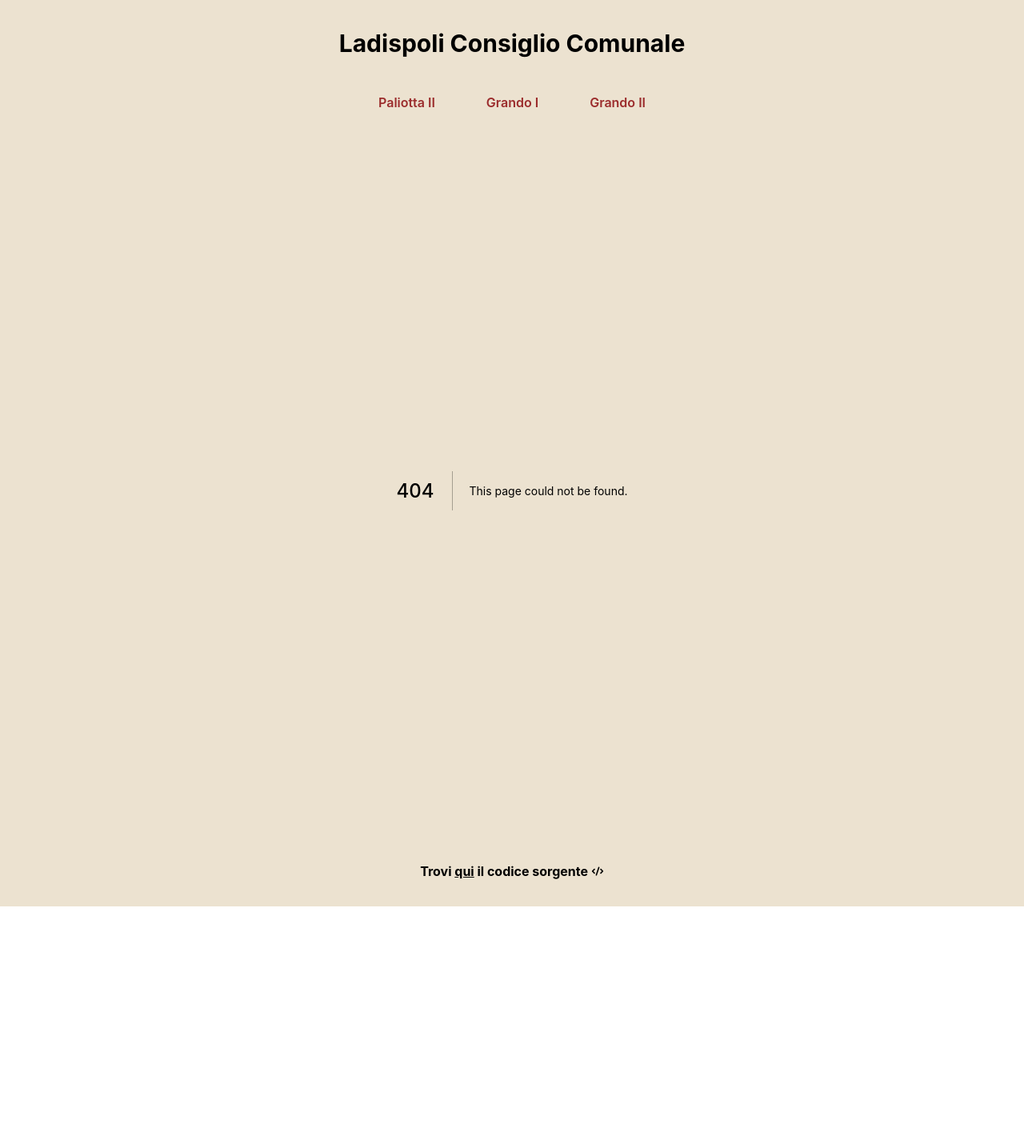
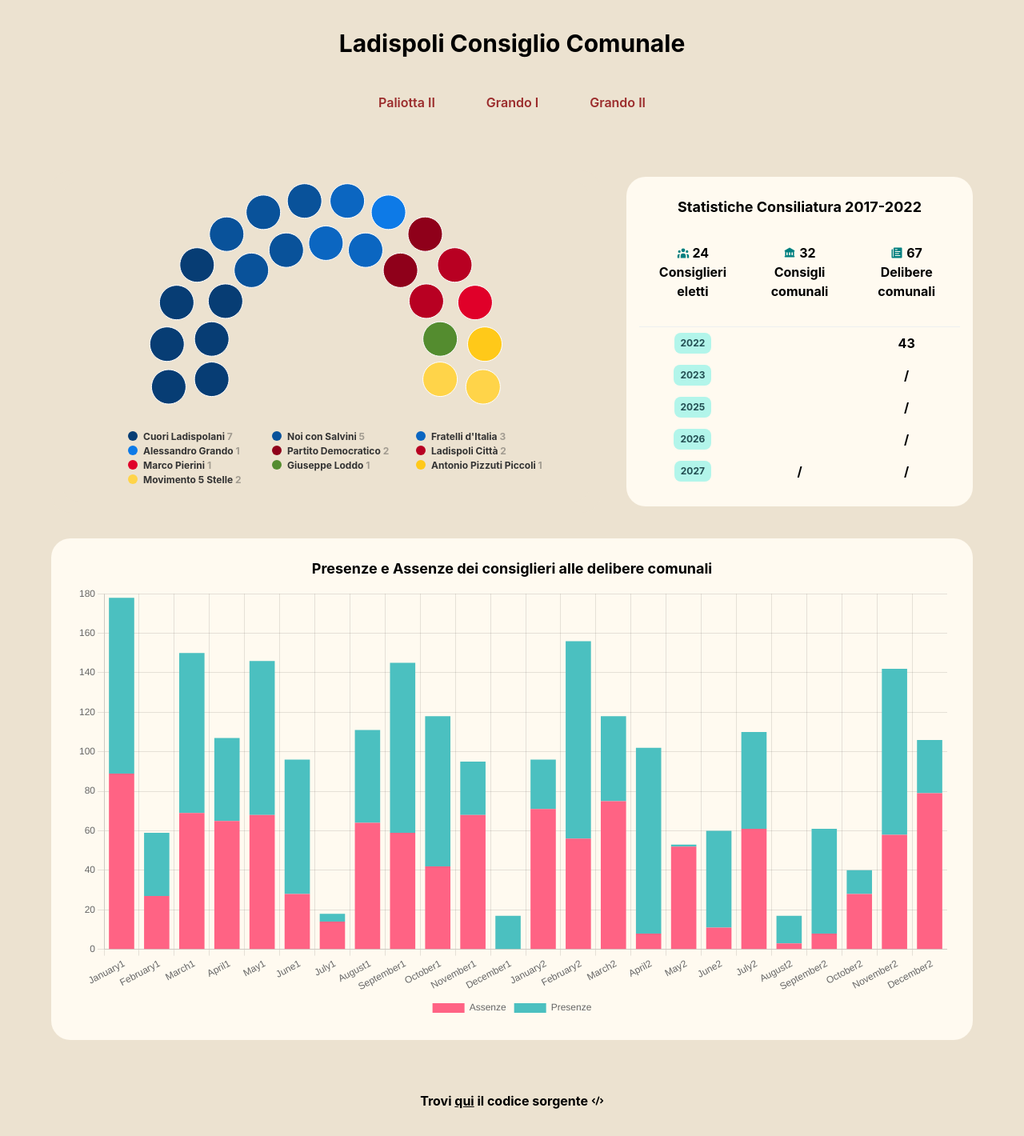
Before and after one commit to fiorins/consigliocomunale, a Next.js app: page /bella1 in a window 1280 px wide. Before the commit this address had no page. Shown: the whole page at 80% size. Before the commit the page ends 1133 px from the top, so only its background shows below. Built offline with nearby package versions, Linux system fonts and the light colour scheme.

Commit message:
new view

```diff
--- a/components/Card.tsx
+++ b/components/Card.tsx
@@ -25,15 +25,8 @@ interface CardProps {
 
 export const Card: React.FC<CardProps> = (props) => {
   return (
-    <Box rounded="lg" bg="orange.50" boxShadow="base" p={4}>
-      <Text
-        px={2}
-        py={4}
-        textAlign="center"
-        color="black"
-        fontSize="lg"
-        fontWeight="700"
-      >
+    <Box rounded="3xl" bg="orange.50" py={6} px={4}>
+      <Text textAlign="center" color="black" fontSize="lg" fontWeight="700">
         {props.title}
       </Text>
       <SimpleGrid columns={3} spacing={0}>
--- a/components/ParliamentChart.tsx
+++ b/components/ParliamentChart.tsx
@@ -3,6 +3,7 @@ import { useState, useEffect } from "react";
 import HighchartsReact from "highcharts-react-official";
 import Highcharts from "highcharts";
 import ItemSeries from "highcharts/modules/item-series";
+import { Box } from "@chakra-ui/react";
 
 if (typeof Highcharts === "object") {
   ItemSeries(Highcharts);
@@ -12,8 +13,8 @@ export const ParliamentChart = (my_data: any) => {
   const [chartOptions, setChartOptions] = useState(my_data);
 
   return (
-    <div style={{ width: "100%" }}>
+    <Box rounded="3xl" bg="#ECE2D0" w={[300, 400, 550, 800]} p={3.5}>
       <HighchartsReact highcharts={Highcharts} options={chartOptions} />
-    </div>
+    </Box>
   );
 };
--- a/components/StatsChart.tsx
+++ b/components/StatsChart.tsx
@@ -1,9 +1,114 @@
 import React from "react";
+import type { NextPage } from "next";
+import {
+  Chart as ChartJS,
+  CategoryScale,
+  LinearScale,
+  BarElement,
+  Title,
+  Tooltip,
+  Legend,
+} from "chart.js";
+import { faker } from "@faker-js/faker";
+import { Bar } from "react-chartjs-2";
+import {
+  Stack,
+  Flex,
+  Center,
+  Box,
+  VStack,
+  Text,
+  Container,
+} from "@chakra-ui/react";
+import { Card } from "../components/Card";
+import { optionsSindacoFake } from "../data/parliament-chart/dataSindacoFake";
+
+ChartJS.register(
+  CategoryScale,
+  LinearScale,
+  BarElement,
+  Title,
+  Tooltip,
+  Legend
+);
+
+export const options = {
+  plugins: {
+    legend: {
+      position: "bottom" as const,
+    },
+    title: {
+      display: false,
+      text: "Chart.js Bar Chart - Stacked",
+    },
+  },
+  responsive: true,
+
+  //commentando qui si toglie lo stacked
+  scales: {
+    x: {
+      stacked: true,
+    },
+    y: {
+      stacked: true,
+    },
+  },
+};
+
+const labels = [
+  "January1",
+  "February1",
+  "March1",
+  "April1",
+  "May1",
+  "June1",
+  "July1",
+  "August1",
+  "September1",
+  "October1",
+  "November1",
+  "December1",
+  "January2",
+  "February2",
+  "March2",
+  "April2",
+  "May2",
+  "June2",
+  "July2",
+  "August2",
+  "September2",
+  "October2",
+  "November2",
+  "December2",
+];
+
+export const data = {
+  labels,
+  datasets: [
+    {
+      label: "Assenze",
+      data: labels.map(() => faker.datatype.number({ min: 0, max: 100 })), //anche negativi volendo
+      backgroundColor: "rgb(255, 99, 132)",
+      //backgroundColor: "rgba(255, 99, 132, 0.5)",
+    },
+    {
+      label: "Presenze",
+      data: labels.map(() => faker.datatype.number({ min: 0, max: 100 })),
+      backgroundColor: "rgb(75, 192, 192)",
+      //backgroundColor: "rgba(53, 162, 235, 0.5)",
+    },
+  ],
+};
 
 export const StatsChart = () => {
   return (
-    <>
-      <div></div>
-    </>
+    <Box rounded="3xl" bg="orange.50" py={6} px={8} w={["100%"]}>
+      <VStack>
+        <Text textAlign="center" color="black" fontSize="lg" fontWeight="700">
+          Presenze e Assenze dei consiglieri alle delibere comunali
+        </Text>
+        <Bar options={options} data={data} />
+      </VStack>
+    </Box>
   );
 };
--- /dev/null
+++ b/data/parliament-chart/dataSindacoFake.ts
@@ -0,0 +1,153 @@
+const groupSindacoFake = [
+  ["Cuori Ladispolani", 7, "#073D74"],
+  ["Noi con Salvini", 5, "#09529A"],
+  ["Fratelli d'Italia", 3, "#0B66C1"],
+  ["Alessandro Grando", 1, "#0D7AE7"],
+
+  ["Partito Democratico", 2, "#8F001A"],
+  ["Ladispoli Città", 2, "#B80022"],
+  ["Marco Pierini", 1, "#E00029"],
+
+  ["Giuseppe Loddo", 1, "#548C2F"],
+
+  ["Antonio Pizzuti Piccoli", 1, "#FFC919"],
+  ["Movimento 5 Stelle", 2, "#FFD449"],
+];
+
+export const optionsSindacoFake = {
+  chart: {
+    type: "item",
+    borderRadius: 20,
+    backgroundColor: "#ECE2D0", //ECE2D0
+    style: {
+      fontFamily:
+        "-apple-system, BlinkMacSystemFont, Segoe UI, Roboto, Oxygen, Ubuntu, Cantarell, Fira Sans, Droid Sans, Helvetica Neue, sans-serif",
+    },
+  },
+
+  plotOptions: {
+    series: {
+      point: {
+        events: {
+          legendItemClick: function () {
+            return false;
+          },
+        },
+      },
+    },
+  },
+
+  credits: {
+    enabled: false,
+    position: {
+      align: "center",
+    },
+  },
+
+  exporting: { enabled: false },
+
+  title: {
+    text: "",
+  },
+
+  legend: {
+    useHTML: true,
+    labelFormat: '{name} <span style="opacity: 0.4">{y}</span>',
+    layout: "horizontal",
+    itemMarginTop: 3,
+  },
+
+  series: [
+    {
+      name: "Rappresentanti",
+      keys: ["name", "y", "color", "label"],
+      data: groupSindacoFake,
+      dataLabels: {
+        enabled: false,
+        format: "{point.label}",
+      },
+
+      // Circular options
+      center: ["50%", "85%"],
+      size: "180%",
+      startAngle: -100,
+      endAngle: 100,
+    },
+  ],
+
+  // NB: maxWidth and minWidth refer to chart sizes not screen size
+  responsive: {
+    rules: [
+      {
+        condition: {
+          maxWidth: 2048,
+          minWidth: 779,
+        },
+        chartOptions: {
+          chart: {
+            margin: 40,
+          },
+          legend: {
+            width: 600,
+            x: 30,
+          },
+          series: [
+            {
+              // Circular options
+              center: ["50%", "50%"],
+              size: "135%",
+              startAngle: -100,
+              endAngle: 100,
+            },
+          ],
+        },
+      },
+      {
+        condition: {
+          maxWidth: 778,
+          minWidth: 540,
+        },
+        chartOptions: {
+          legend: {
+            x: 10,
+            y: 0,
+          },
+          series: [
+            {
+              // Circular options
+              center: ["50%", "80%"],
+              size: "180%",
+              startAngle: -100,
+              endAngle: 100,
+            },
+          ],
+        },
+      },
+      {
+        condition: {
+          maxWidth: 539,
+          minWidth: 310,
+        },
+        chartOptions: {
+          legend: {
+            itemStyle: {
+              fontSize: "9px",
+            },
+            width: 400,
+            x: 45,
+            y: -30,
+          },
+          series: [
+            {
+              // Circular options
+              center: ["50%", "70%"],
+              size: "160%",
+              startAngle: -100,
+              endAngle: 100,
+            },
+          ],
+        },
+      },
+    ],
+  },
+};
--- /dev/null
+++ b/pages/bella1.tsx
@@ -0,0 +1,40 @@
+import type { NextPage } from "next";
+import {
+  Chart as ChartJS,
+  CategoryScale,
+  LinearScale,
+  BarElement,
+  Title,
+  Tooltip,
+  Legend,
+} from "chart.js";
+import { faker } from "@faker-js/faker";
+import { Bar } from "react-chartjs-2";
+import { Stack, Flex, Center, HStack, VStack } from "@chakra-ui/react";
+import { Card } from "../components/Card";
+import { StatsChart } from "../components/StatsChart";
+import { ParliamentChart } from "../components/ParliamentChart";
+import { optionsSindacoFake } from "../data/parliament-chart/dataSindacoFake";
+
+const Bella1: NextPage = () => {
+  return (
+    <VStack spacing={8}>
+      <Stack
+        direction={["column", "column", "column", "row"]}
+        spacing={[12, 12, 12, 8]}
+        align="center"
+      >
+        <ParliamentChart {...optionsSindacoFake} />
+        <Card
+          title="Statistiche Consiliatura 2017-2022"
+          consiglieri={24}
+          consigliTot={32}
+          delibereTot={67}
+        />
+      </Stack>
+      <StatsChart />
+    </VStack>
+  );
+};
+
+export default Bella1;
--- a/pages/grando-1.tsx
+++ b/pages/grando-1.tsx
@@ -14,7 +14,7 @@ import { Stack, Flex, Center } from "@chakra-ui/react";
 import { Card } from "../components/Card";
 import { ParliamentChart } from "../components/ParliamentChart";
 import { StatsChart } from "../components/StatsChart";
-import { optionsGrando1 } from "../data/dataGrando1";
+import { optionsGrando1 } from "../data/parliament-chart/dataGrando1";
 
 const Grando1: NextPage = () => {
   return (
--- a/pages/grando-2.tsx
+++ b/pages/grando-2.tsx
@@ -3,7 +3,7 @@ import { Stack, Flex, Center } from "@chakra-ui/react";
 import { Card } from "../components/Card";
 import { ParliamentChart } from "../components/ParliamentChart";
 import { StatsChart } from "../components/StatsChart";
-import { optionsGrando2 } from "../data/dataGrando2";
+import { optionsGrando2 } from "../data/parliament-chart/dataGrando2";
 
 const Grando2: NextPage = () => {
   return (
--- a/pages/paliotta-2.tsx
+++ b/pages/paliotta-2.tsx
@@ -14,7 +14,7 @@ import { Stack, Flex, Center } from "@chakra-ui/react";
 import { Card } from "../components/Card";
 import { ParliamentChart } from "../components/ParliamentChart";
 import { StatsChart } from "../components/StatsChart";
-import { optionsPaliotta2 } from "../data/dataPaliotta2";
+import { optionsPaliotta2 } from "../data/parliament-chart/dataPaliotta2";
 
 const Paliotta2: NextPage = () => {
   return (
```
Also changed, not shown: pages/bella2.tsx (added, +42 -0 lines), data/parliament-chart/dataGrando1.ts (renamed from data/dataGrando1.ts), data/parliament-chart/dataGrando2.ts (renamed from data/dataGrando2.ts), data/parliament-chart/dataPaliotta2.ts (renamed from data/dataPaliotta2.ts).
